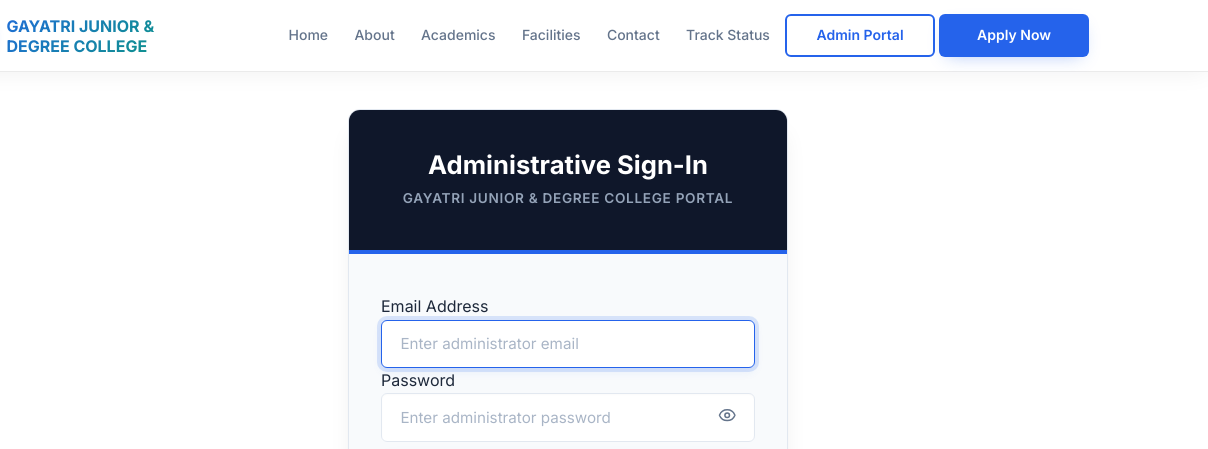
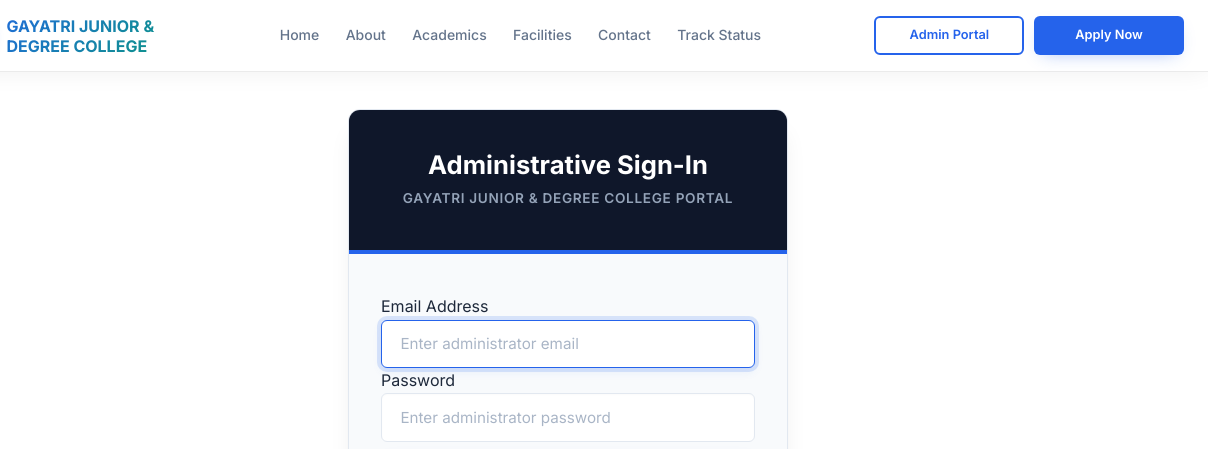
Before and after one commit to Harsha-the-creator/gayatricollege, a website: page admin.html in a window 1280 px wide. Shown: the top 449 px of the page, 72-1280 px from the left. Drawn offline with Linux system fonts and the light colour scheme; files whose address does not match are found by name.

Commit message:
Update admin.html

```diff
--- a/admin.html
+++ b/admin.html
@@ -88,40 +88,6 @@
       color: var(--brand-hover);
       text-align: left;
     }
-
-    .password-field {
-      position: relative;
-    }
-
-    .password-field .form-control {
-      padding-right: 3rem;
-    }
-
-    .password-toggle {
-      position: absolute;
-      right: 0.75rem;
-      bottom: 0.65rem;
-      display: inline-flex;
-      align-items: center;
-      justify-content: center;
-      width: 2rem;
-      height: 2rem;
-      padding: 0;
-      border: 0;
-      background: transparent;
-      color: var(--text-muted);
-      cursor: pointer;
-    }
-
-    .password-toggle:hover,
-    .password-toggle:focus-visible {
-      color: var(--brand);
-    }
-
-    .password-toggle svg {
-      width: 1.15rem;
-      height: 1.15rem;
-    }
   </style>
 </head>
 
@@ -140,10 +106,8 @@
   <header class="header-nav">
     <div class="container nav-container">
       <a href="index.html" class="logo-link">
-        <div class="flex-center">
-            <img src = "https://i.ibb.co/zH2qxtjm/logo.png" class="logo-icon" />
-        </div>
-        <span>GAYATRI JUNIOR & DEGREE COLLEGE</span>
+        <img src="https://i.ibb.co/zH2qxtjm/logo.png" class="logo-icon" alt="Gayatri College Logo" />
+        <span>GAYATRI JUNIOR &amp; DEGREE COLLEGE</span>
       </a>
 
       <ul class="nav-menu" id="navMenu">
@@ -153,10 +117,12 @@
         <li><a href="index.html#facilities" class="nav-link">Facilities</a></li>
         <li><a href="index.html#contact" class="nav-link">Contact</a></li>
         <li><a href="status.html" class="nav-link">Track Status</a></li>
-        <li><a href="admin.html" class="btn btn-secondary active" style="padding: 0.5rem 1rem; font-size: 0.875rem;">Admin Portal</a></li>
-        <li><a href="apply.html" class="btn btn-primary" style="padding: 0.5rem 1.25rem; font-size: 0.875rem;">Apply Now</a></li>
       </ul>
 
+      <div class="nav-actions">
+        <a href="admin.html" class="btn btn-secondary">Admin Portal</a>
+        <a href="apply.html" class="btn btn-primary">Apply Now</a>
+      </div>
 
       <button class="nav-toggle" id="navToggle" aria-label="Toggle navigation">
         <span></span>
@@ -180,7 +146,7 @@
           <strong>Authentication Failure:</strong> The username or password entered is incorrect. Please check your credentials and try again.
         </div>
 
-        <form id="adminLoginForm">
+        <form id="adminLoginForm" onsubmit="event.preventDefault(); loginAdmin();">
 
           <div class="form-group">
             <label for="email">Email Address</label>
@@ -194,7 +160,7 @@
             >
           </div>
 
-          <div class="form-group password-field">
+          <div class="form-group">
             <label for="password">Password</label>
             <input
               type="password"
@@ -203,12 +169,6 @@
               placeholder="Enter administrator password"
               required
             >
-            <button type="button" class="password-toggle" id="togglePassword" aria-label="Show password" title="Show password">
-              <svg id="passwordVisibilityIcon" xmlns="http://www.w3.org/2000/svg" viewBox="0 0 24 24" fill="none" stroke="currentColor" stroke-width="2" stroke-linecap="round" stroke-linejoin="round" aria-hidden="true">
-                <path d="M2.06 12.35a1 1 0 0 1 0-.7C3.73 7.61 7.65 5 12 5s8.27 2.61 9.94 6.65a1 1 0 0 1 0 .7C20.27 16.39 16.35 19 12 19s-8.27-2.61-9.94-6.65Z" />
-                <circle cx="12" cy="12" r="3" />
-              </svg>
-            </button>
           </div>
 
           <button
@@ -223,7 +183,7 @@
             type="button"
             class="btn btn-secondary"
             style="width:100%;margin-top:10px;"
-            id="forgotPasswordButton"
+            onclick="forgotPassword()"
           >
             Forgot Password?
           </button>
```
